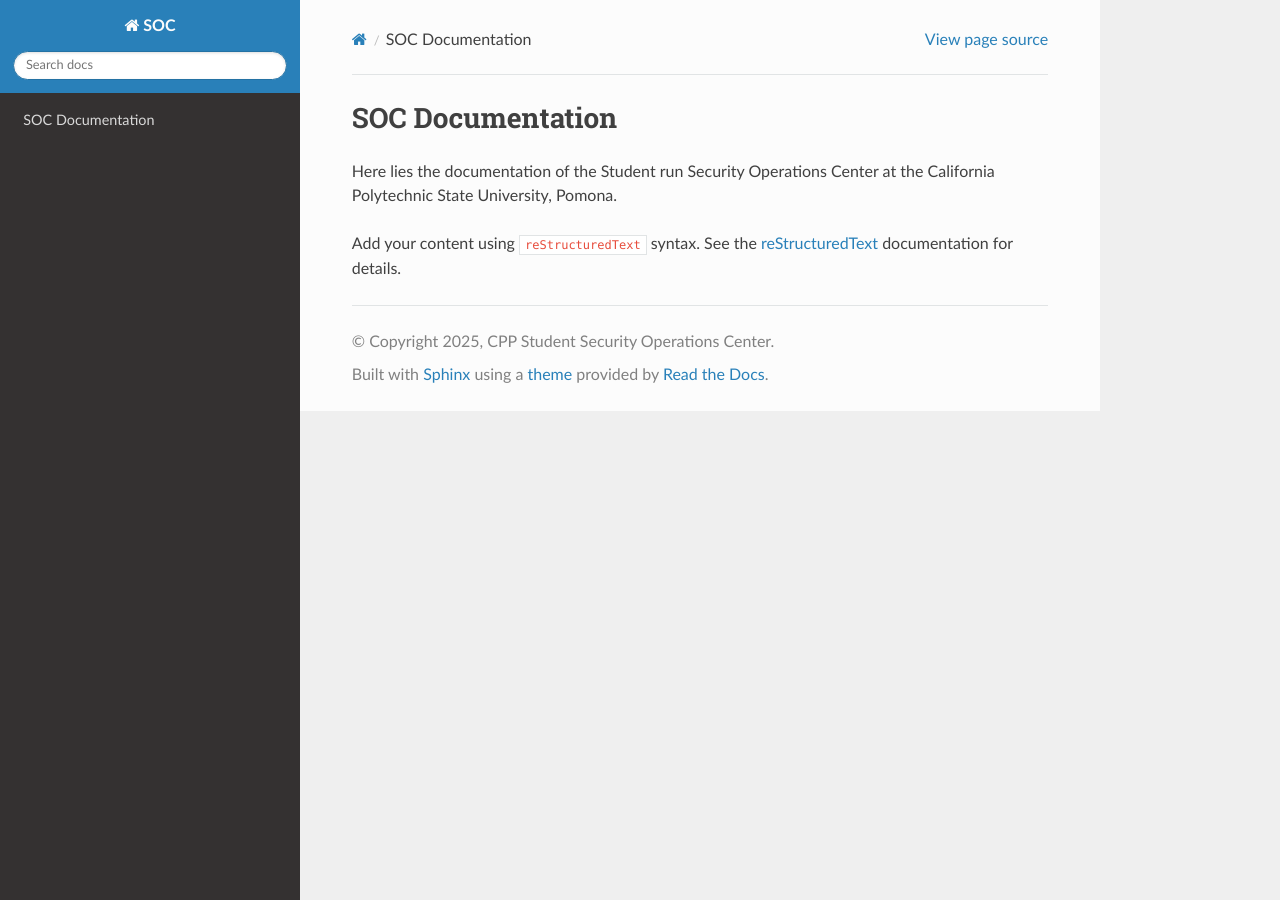
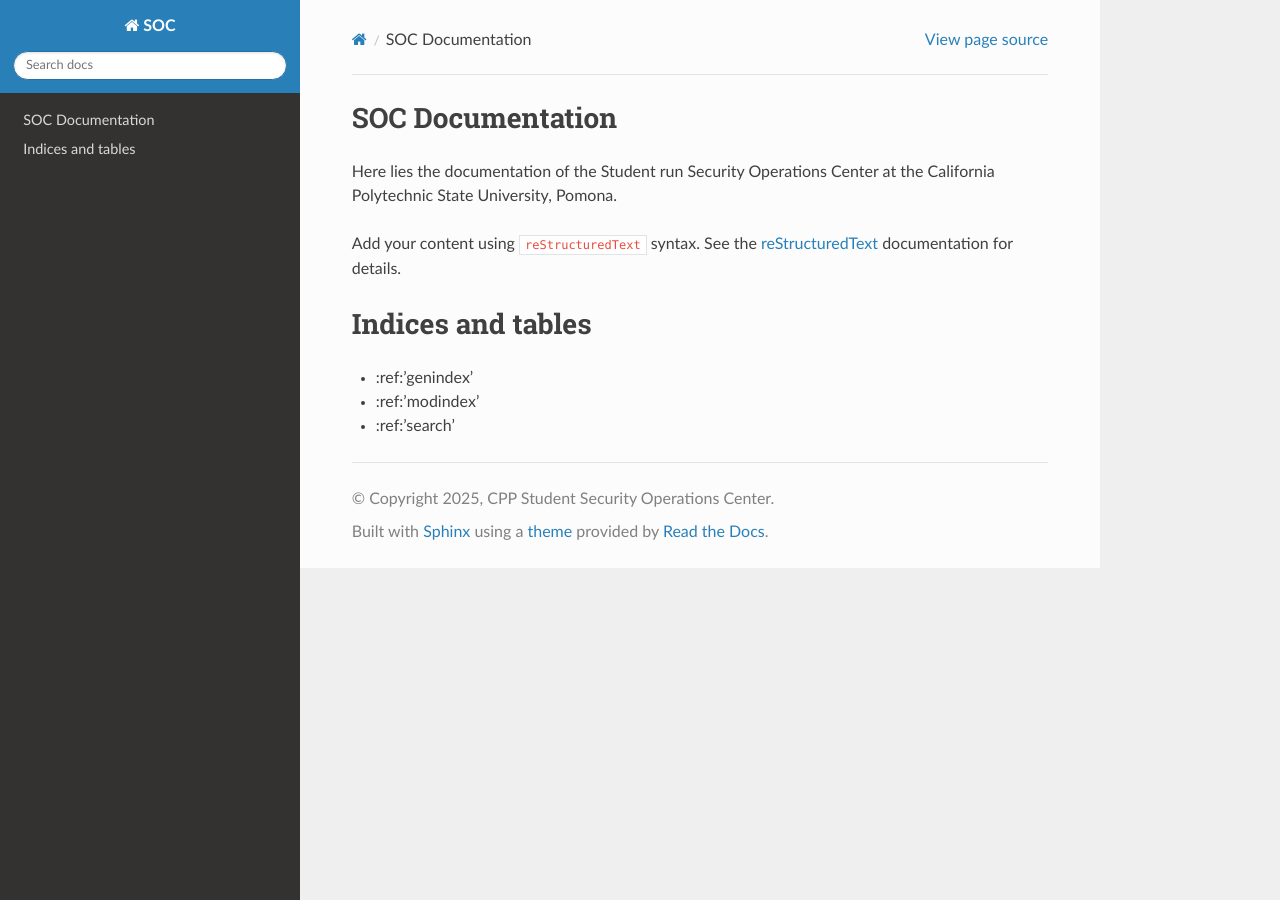
Before and after one commit to Sh0bra/SOC-Documentation, a Sphinx documentation site: the page built from source/index.rst, in a window 1280 px wide. Built offline with Sphinx 7.4.7 and the Read the Docs theme 3.1.0, drawn with Linux system fonts in a browser that asks for light colours.

Commit message:
testing new content in index

```diff
--- a/source/index.rst
+++ b/source/index.rst
@@ -17,3 +17,11 @@ documentation for details.
 .. toctree::
    :maxdepth: 2
    :caption: Contents:
+
+
+Indices and tables
+====================
+
+* :ref:'genindex'
+* :ref:'modindex'
+* :ref:'search'
```
